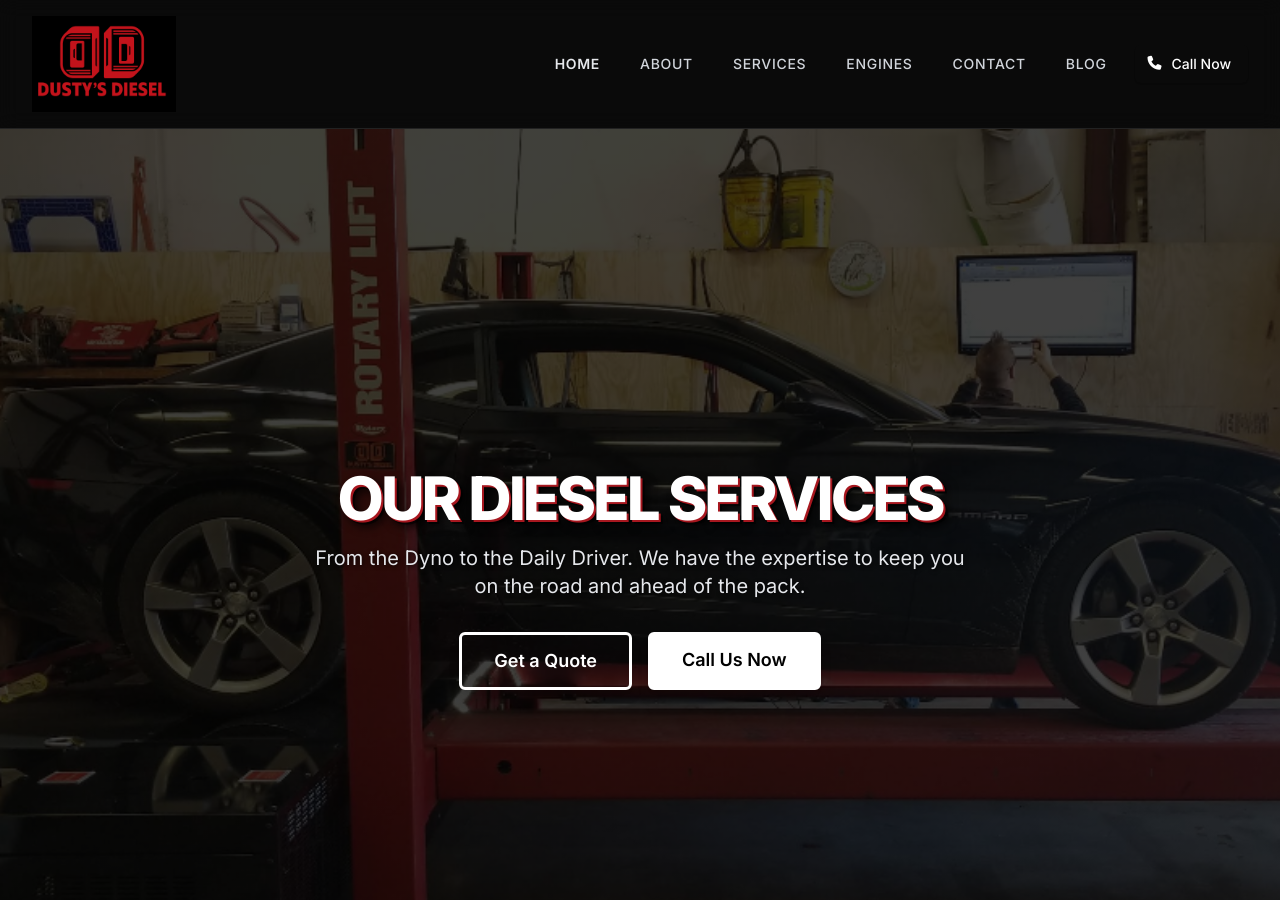
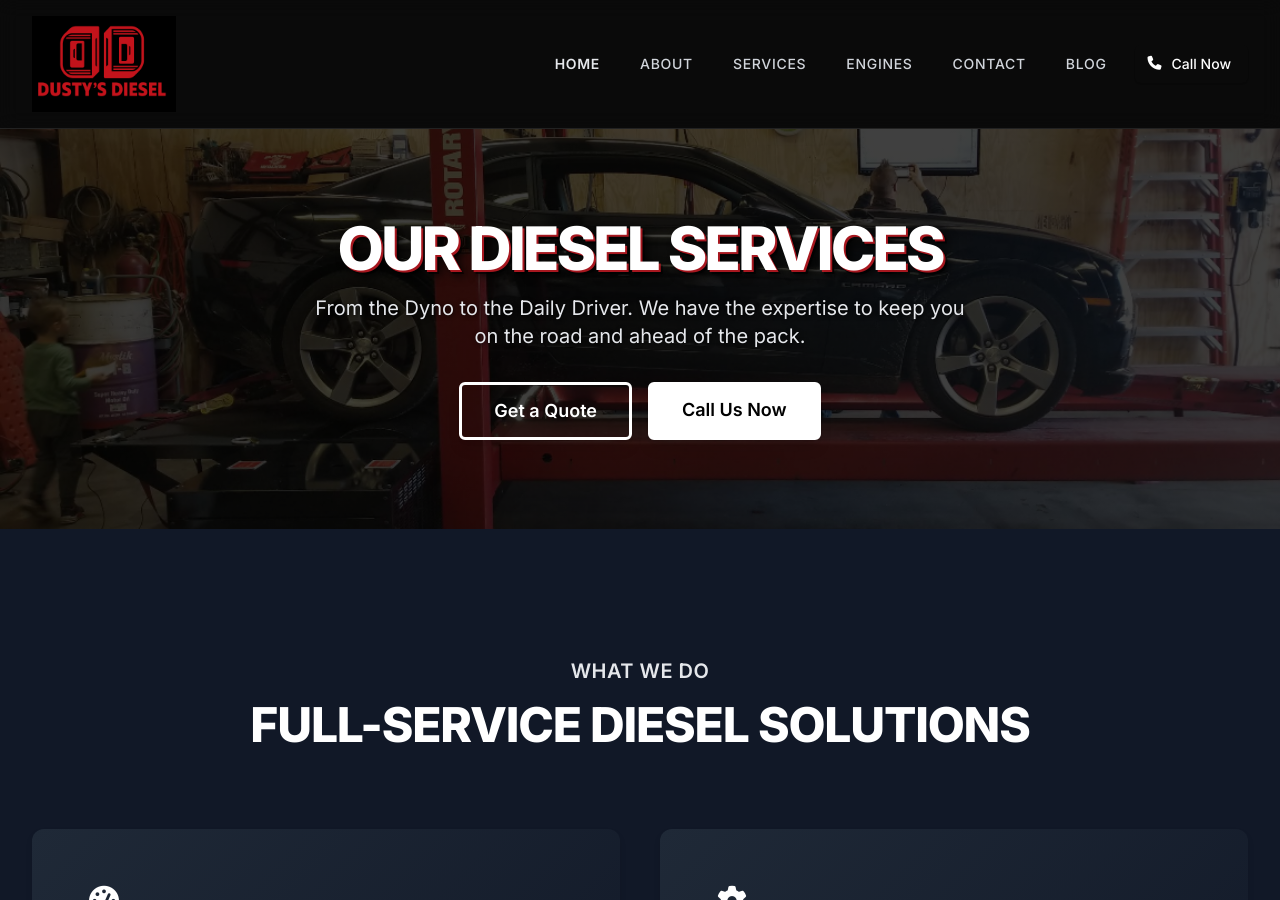
Before and after one commit to JamesBrownR/Dusty-s-Diesel, a Jekyll site: the page built from services/index.html, in a window 1280 px wide and 900 px high. Built offline with Jekyll 4.4.1, drawn with Linux system fonts in a browser that asks for light colours; nearby versions of some CDN libraries.

Commit message:
Update index.html

```diff
--- a/services/index.html
+++ b/services/index.html
@@ -4,7 +4,7 @@
 description: Explore our full range of diesel services, from performance dyno tuning and engine builds to routine maintenance and exhaust work in Davis, OK.
 ---
 
-<section class="heroo-section h-[100vh] min-h-[400px] flex items-center justify-center text-center" >
+<section class="heroo-section  min-h-[400px] flex items-center justify-center text-center" >
     <div class="px-4">
         <h1 class="text-4xl sm:text-5xl md:text-6xl font-extrabold text-white tracking-tighter hero-title">
             OUR DIESEL SERVICES
```
